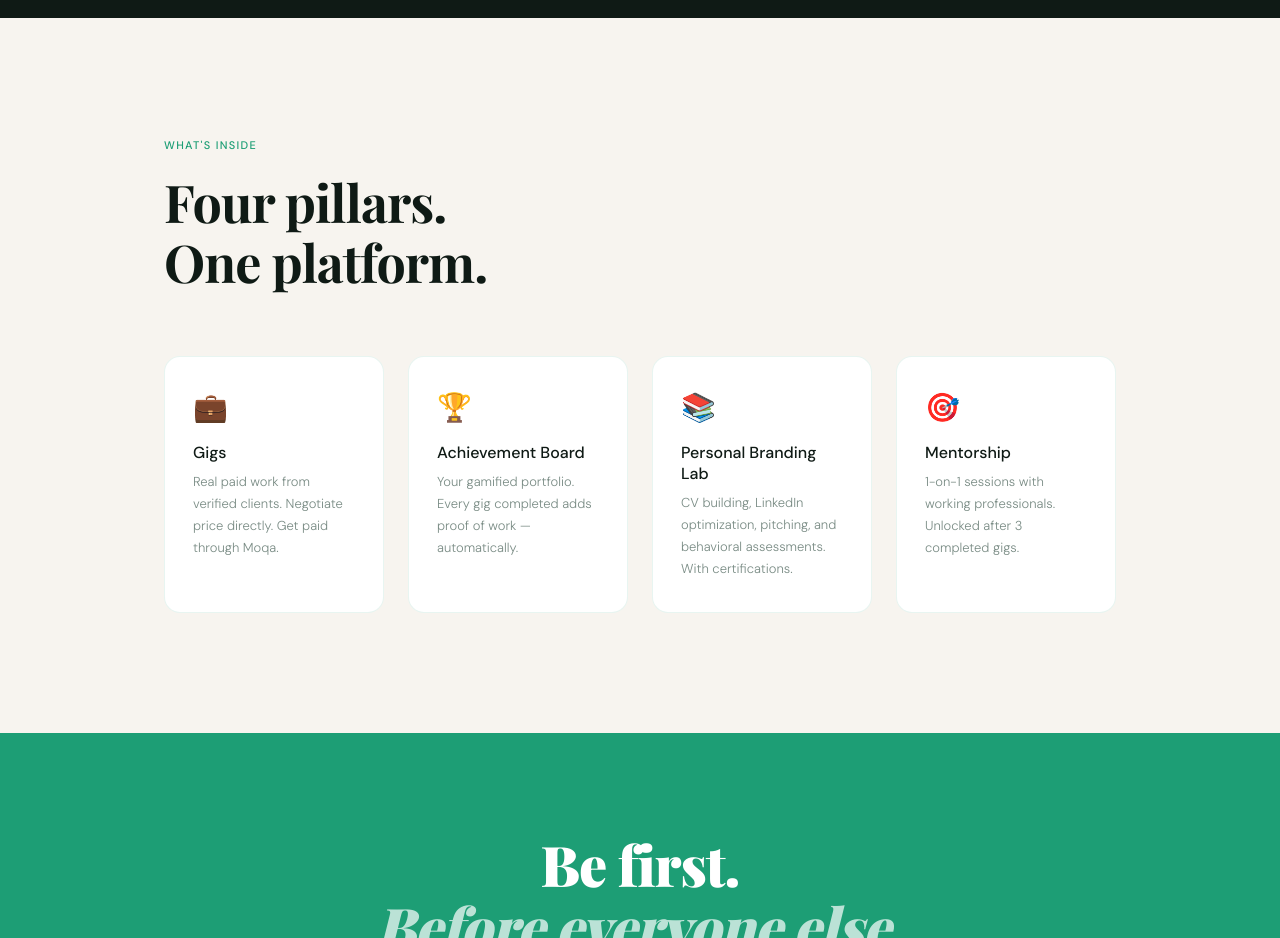
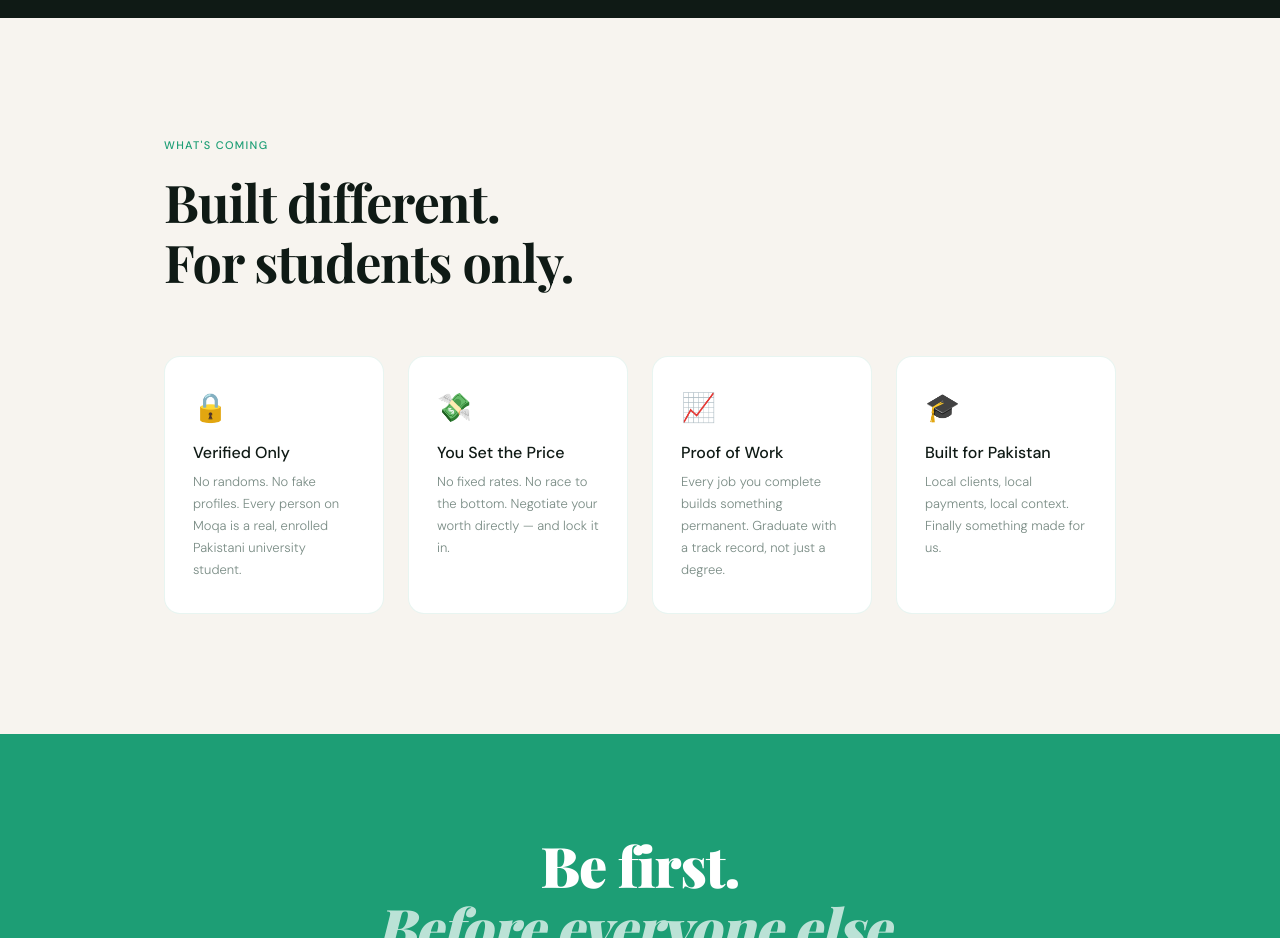
Before and after one commit to DanMomento/moqa-landing, a plain HTML site: page index.html in a window 1280 px wide. Shown: the part 2260-3198 px from the top of the page. Drawn offline with nearby package versions, Linux system fonts and the light colour scheme; a web font is replaced by a local one.

Commit message:
update pillars section - less revealing

```diff
--- a/index.html
+++ b/index.html
@@ -195,28 +195,28 @@
 </section>
 
 <section class="pillars">
-  <p class="section-label reveal">What's Inside</p>
-  <h2 class="reveal">Four pillars.<br>One platform.</h2>
+  <p class="section-label reveal">What's Coming</p>
+  <h2 class="reveal">Built different.<br>For students only.</h2>
   <div class="pillar-grid">
     <div class="pillar reveal">
-      <div class="pillar-icon">💼</div>
-      <h3>Gigs</h3>
-      <p>Real paid work from verified clients. Negotiate price directly. Get paid through Moqa.</p>
+      <div class="pillar-icon">🔒</div>
+      <h3>Verified Only</h3>
+      <p>No randoms. No fake profiles. Every person on Moqa is a real, enrolled Pakistani university student.</p>
     </div>
     <div class="pillar reveal">
-      <div class="pillar-icon">🏆</div>
-      <h3>Achievement Board</h3>
-      <p>Your gamified portfolio. Every gig completed adds proof of work — automatically.</p>
+      <div class="pillar-icon">💸</div>
+      <h3>You Set the Price</h3>
+      <p>No fixed rates. No race to the bottom. Negotiate your worth directly — and lock it in.</p>
     </div>
     <div class="pillar reveal">
-      <div class="pillar-icon">📚</div>
-      <h3>Personal Branding Lab</h3>
-      <p>CV building, LinkedIn optimization, pitching, and behavioral assessments. With certifications.</p>
+      <div class="pillar-icon">📈</div>
+      <h3>Proof of Work</h3>
+      <p>Every job you complete builds something permanent. Graduate with a track record, not just a degree.</p>
     </div>
     <div class="pillar reveal">
-      <div class="pillar-icon">🎯</div>
-      <h3>Mentorship</h3>
-      <p>1-on-1 sessions with working professionals. Unlocked after 3 completed gigs.</p>
+      <div class="pillar-icon">🎓</div>
+      <h3>Built for Pakistan</h3>
+      <p>Local clients, local payments, local context. Finally something made for us.</p>
     </div>
   </div>
 </section>
```
